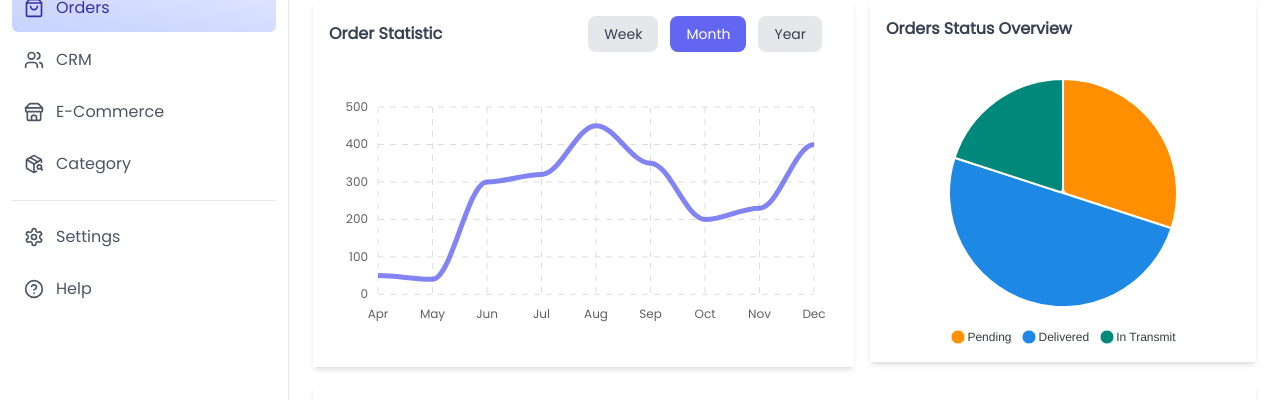
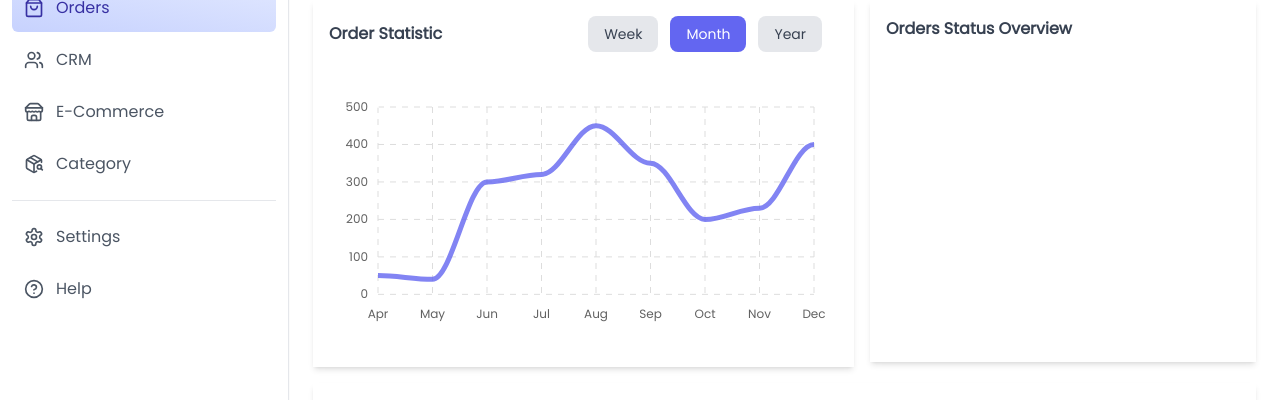
Before and after one commit to lamlqdev/AdminClothesStore, a React (Vite) app: page /order in a window 1280 px wide. Shown: the part 152-552 px from the top of the page. Built offline with nearby package versions, Linux system fonts and the light colour scheme; no server answers; the database is empty.

Commit message:
overview charpie order status

```diff
--- a/src/components/Chart/OrderStatusPieChart.jsx
+++ b/src/components/Chart/OrderStatusPieChart.jsx
@@ -6,33 +6,54 @@ import {
 } from "@material-tailwind/react";
 import Chart from "react-apexcharts";
 
-const chartConfig = {
-  type: "pie",
-  width: 280,
-  height: 280,
-  series: [30, 50, 20],
+function calculateOrderStatus(orders) {
+  const statusCount = {};
+
+  orders.forEach((order) => {
+    if (statusCount[order.orderStatus]) {
+      statusCount[order.orderStatus]++;
+    } else {
+      statusCount[order.orderStatus] = 1;
+    }
+  });
+
+  return statusCount;
+}
+
+export default function OrderStatusPieChart({ orders }) {
+  const statusCount = calculateOrderStatus(orders);
+
+  const chartData = {
+    series: Object.values(statusCount),
     options: {
       chart: {
+        type: "pie",
         toolbar: {
           show: false,
         },
       },
       title: {
-      show: "",
+        show: false,
       },
       dataLabels: {
         enabled: false,
       },
-    colors: ["#ff8f00", "#1e88e5", "#00897b"],
+      colors: [
+        "#ff8f00",
+        "#1e88e5",
+        "#00897b",
+        "#d32f2f",
+        "#7b1fa2",
+        "#1976d2",
+      ],
       legend: {
         show: true,
         position: "bottom",
       },
-    labels: ["Pending", "Delivered", "In Transmit"],
+      labels: Object.keys(statusCount),
     },
   };
 
-export default function OrderStatusPieChart() {
   return (
     <Card>
       <CardHeader
@@ -48,7 +69,12 @@ export default function OrderStatusPieChart() {
         </div>
       </CardHeader>
       <CardBody className="mt-4 p-3 grid place-items-center px-2">
-        <Chart {...chartConfig} />
+        <Chart
+          options={chartData.options}
+          series={chartData.series}
+          type="pie"
+          height={280}
+        />
       </CardBody>
     </Card>
   );
```
Lines whose indentation alone changed are shown as unchanged.
